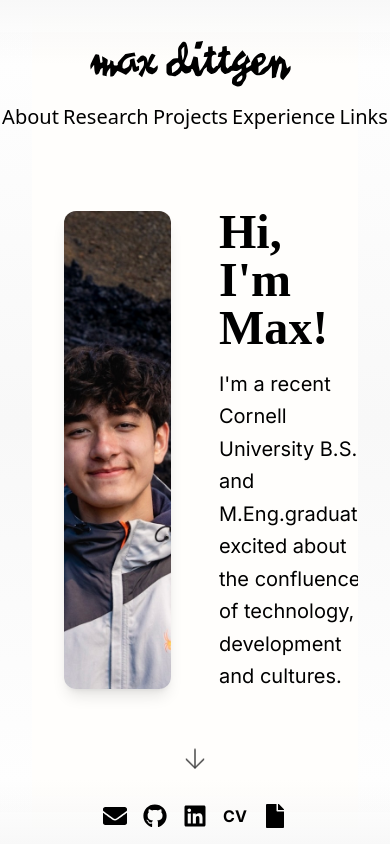
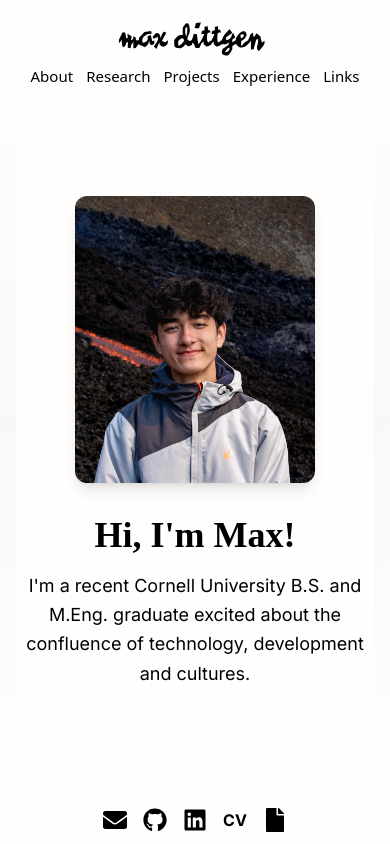
Before and after one commit to maxdittgen/maxdittgen-code, a React (Vite) app: page / in a window 390 px wide. Built offline with nearby package versions, Linux system fonts and the light colour scheme; a web font is replaced by a local one.

Commit message:
Optimize for mobile

```diff
--- a/src/App.tsx
+++ b/src/App.tsx
@@ -1,4 +1,4 @@
-import { useState } from 'react';
+import { useEffect, useRef, useState } from 'react';
 import Navbar from './components/Navbar';
 import Footer from './components/Footer';
 import SectionWrapper from './components/SectionWrapper';
@@ -13,6 +13,62 @@ import Links from './pages/Links';
 function App() {
   /** Keeps track of the section currently in view */
   const [active, setActive] = useState<string>('');   // <-- pass to Navbar
+  const scrollerRef = useRef<HTMLDivElement>(null);
+
+  /* Mobile: touch scrolling doesn't pass from a section's inner scroll box
+     to the page, so once that box is at its end, a further swipe in the
+     same direction snaps to the next/previous section instead. */
+  useEffect(() => {
+    const scroller = scrollerRef.current;
+    if (!scroller) return;
+
+    let startY = 0;
+    let atTop = true;
+    let atBottom = true;
+
+    const innerScrollBox = (target: EventTarget | null) => {
+      let el = target instanceof Element ? target : null;
+      while (el && el !== scroller) {
+        const { overflowY } = getComputedStyle(el);
+        if ((overflowY === 'auto' || overflowY === 'scroll') && el.scrollHeight > el.clientHeight + 1) {
+          return el;
+        }
+        el = el.parentElement;
+      }
+      return null;
+    };
+
+    const onTouchStart = (e: TouchEvent) => {
+      startY = e.touches[0].clientY;
+      const box = innerScrollBox(e.target);
+      atTop = !box || box.scrollTop <= 1;
+      atBottom = !box || box.scrollTop + box.clientHeight >= box.scrollHeight - 1;
+    };
+
+    const onTouchEnd = (e: TouchEvent) => {
+      if (window.matchMedia('(min-width: 768px)').matches) return;
+      const box = innerScrollBox(e.target);
+      if (!box) return; // no inner scroll box: native snapping already handles it
+
+      const dy = startY - e.changedTouches[0].clientY; // > 0 = swipe up (scroll down)
+      const current = Math.round(scroller.scrollTop / scroller.clientHeight);
+      let next = current;
+      if (dy > 50 && atBottom) next = current + 1;
+      else if (dy < -50 && atTop) next = current - 1;
+
+      const section = scroller.children[next] as HTMLElement | undefined;
+      if (next !== current && section) {
+        scroller.scrollTo({ top: section.offsetTop, behavior: 'smooth' });
+      }
+    };
+
+    scroller.addEventListener('touchstart', onTouchStart, { passive: true });
+    scroller.addEventListener('touchend', onTouchEnd, { passive: true });
+    return () => {
+      scroller.removeEventListener('touchstart', onTouchStart);
+      scroller.removeEventListener('touchend', onTouchEnd);
+    };
+  }, []);
 
   /** Add or remove pages here as you build them out */
   const sections = [
@@ -30,7 +86,7 @@ function App() {
       <Navbar active={active} />
 
       {/* Full‑screen snap container */}
-      <div className="snap-y snap-mandatory h-screen overflow-y-scroll scroll-smooth">
+      <div ref={scrollerRef} className="snap-y snap-mandatory h-dvh md:h-screen overflow-y-scroll scroll-smooth">
         {sections.map(({ id, component }) => (
           <SectionWrapper
             key={id}
--- a/src/components/Footer.tsx
+++ b/src/components/Footer.tsx
@@ -2,7 +2,7 @@ import React from 'react';
 import { FaGithub, FaLinkedin, FaFile, FaEnvelope } from 'react-icons/fa';
 
 const Footer: React.FC = () => (
-  <footer className="fixed bottom-0 left-0 w-full bg-transparent z-30 flex justify-center space-x-4 p-4">
+  <footer className="fixed bottom-0 left-0 w-full bg-[#fffefc] md:bg-transparent z-30 flex justify-center space-x-4 p-3 md:p-4">
     <a href="mailto:myd4@cornell.edu" aria-label="Email Me">
       <FaEnvelope size={24} />
     </a>
--- a/src/components/Navbar.tsx
+++ b/src/components/Navbar.tsx
@@ -9,23 +9,23 @@ const Navbar: React.FC<NavbarProps> = ({ active }) => {
     console.log('Navbar active:', active);
 
     return(
-    <nav className="fixed top-0 left-0 w-full flex flex-col bg-transparent z-30 py-4">
+    <nav className="fixed top-0 left-0 w-full flex flex-col bg-[#fffefc] md:bg-transparent z-30 py-2 md:py-4">
         {/* Logo (full-width wrapper) */}
-        <div className="w-full flex justify-center py-4">
+        <div className="w-full flex justify-center py-2 md:py-4">
         <a href="#hero">
             <img
             src={Logo}
             alt="Max Dittgen Logo"
-            className="w-55 h-auto md:w-70"
+            className="w-40 h-auto md:w-70"
             />
         </a>
         </div>
         {/* Links */}
-        <ul className="w-full max-w-4xl mx-auto flex justify-around pb-4">
+        <ul className="w-full max-w-4xl mx-auto flex justify-around px-6 md:px-0 pb-2 md:pb-4">
         <li>
             <a
             href="#about"
-            className={`nav-link ${active === 'about' ? 'font-bold' : 'font-normal'}`}
+            className={`nav-link text-[15px] md:text-xl ${active === 'about' ? 'font-bold' : 'font-normal'}`}
             >
             About
             </a>
@@ -33,7 +33,7 @@ const Navbar: React.FC<NavbarProps> = ({ active }) => {
         <li>
             <a
             href="#research"
-            className={`nav-link ${active === 'research' ? 'font-bold' : 'font-normal'}`}
+            className={`nav-link text-[15px] md:text-xl ${active === 'research' ? 'font-bold' : 'font-normal'}`}
             >
             Research
             </a>
@@ -41,7 +41,7 @@ const Navbar: React.FC<NavbarProps> = ({ active }) => {
         <li>
             <a
             href="#projects"
-            className={`nav-link ${active === 'projects' ? 'font-bold' : 'font-normal'}`}
+            className={`nav-link text-[15px] md:text-xl ${active === 'projects' ? 'font-bold' : 'font-normal'}`}
             >
             Projects
             </a>
@@ -49,7 +49,7 @@ const Navbar: React.FC<NavbarProps> = ({ active }) => {
         <li>
             <a
             href="#experience"
-            className={`nav-link ${active === 'experience' ? 'font-bold' : 'font-normal'}`}
+            className={`nav-link text-[15px] md:text-xl ${active === 'experience' ? 'font-bold' : 'font-normal'}`}
             >
             Experience
             </a>
@@ -57,7 +57,7 @@ const Navbar: React.FC<NavbarProps> = ({ active }) => {
         <li>
             <a
             href="#links"
-            className={`nav-link ${active === 'links' ? 'font-bold' : 'font-normal'}`}
+            className={`nav-link text-[15px] md:text-xl ${active === 'links' ? 'font-bold' : 'font-normal'}`}
             >
             Links
             </a>
--- a/src/components/SectionWrapper.tsx
+++ b/src/components/SectionWrapper.tsx
@@ -28,7 +28,7 @@ const SectionWrapper: React.FC<SectionWrapperProps> = ({
     <section
       id={id}
       ref={ref}
-      className="snap-start flex items-center justify-center min-h-screen px-8"
+      className="snap-start flex items-center justify-center h-dvh min-h-0 overflow-hidden md:h-auto md:min-h-screen md:overflow-visible px-4 md:px-8"
     >
       {children}
     </section>
--- a/src/pages/Hero.tsx
+++ b/src/pages/Hero.tsx
@@ -4,11 +4,17 @@ import ProfilePic from '../assets/profilepic.jpg'
 import ArrowDown from '../assets/arrow-down.svg'
 
 const Hero: React.FC = () => {
-  const [imageHeight, setImageHeight] = useState(478);
+  const [imageHeight, setImageHeight] = useState<number | undefined>(478);
 
   // Adjust image height based on viewport height
   useEffect(() => {
     const handleResize = () => {
+      // On mobile, the image is sized by CSS instead
+      if (!window.matchMedia('(min-width: 768px)').matches) {
+        setImageHeight(undefined);
+        return;
+      }
+
       // Calculate available height (viewport height minus navbar height at 42px and footer at 12px)
       const availableHeight = window.innerHeight - 42;
 
@@ -27,23 +33,23 @@ const Hero: React.FC = () => {
   return (
     <section
       id="hero"
-      className="relative w-full min-h-screen bg-[#fffefc] flex flex-col items-center justify-center pt-42 pb-28 overflow-hidden"
+      className="relative w-full h-full min-h-0 md:h-auto md:min-h-screen bg-[#fffefc] flex flex-col items-center justify-center pt-24 pb-14 md:pt-42 md:pb-28 overflow-hidden"
     >
       {/* Main content grid, slightly narrower than full width */}
-      <div className="mx-auto px-8 grid grid-cols-2 items-center gap-12 max-w-4xl w-full">
+      <div className="mx-auto md:px-8 grid grid-cols-1 md:grid-cols-2 items-center gap-8 md:gap-12 max-w-4xl w-full">
         {/* Left: profile image with dynamically adjusted height */}
         <img
           src={ProfilePic}
           alt="Max Dittgen portrait"
-          className="w-[400px] rounded-xl shadow-lg object-cover"
-          style={{ height: `${imageHeight}px` }}
+          className="w-full max-w-[240px] aspect-[400/478] mx-auto md:mx-0 md:max-w-full md:aspect-auto md:w-[400px] rounded-xl shadow-lg object-cover"
+          style={imageHeight ? { height: `${imageHeight}px` } : undefined}
         />
 
         {/* Right: heading and intro text, slightly smaller type */}
-        <div className="flex flex-col items-start">
-          <h1 className="hero-title text-5xl mb-4">Hi, I'm Max!</h1>
-          <p className="text-xl font-medium max-w-lg leading-relaxed">
-            I'm a recent Cornell University B.S. and M.Eng.graduate excited about
+        <div className="flex flex-col items-center text-center md:items-start md:text-left">
+          <h1 className="hero-title text-4xl md:text-5xl mb-4">Hi, I'm Max!</h1>
+          <p className="text-lg md:text-xl font-medium max-w-lg leading-relaxed">
+            I'm a recent Cornell University B.S. and M.Eng. graduate excited about
             the confluence of technology, development and cultures.
           </p>
         </div>
@@ -53,7 +59,7 @@ const Hero: React.FC = () => {
       <a
         href="#about"
         aria-label="Scroll to About"
-        className="absolute bottom-16 left-1/2 transform -translate-x-1/2"
+        className="hidden md:block absolute bottom-16 left-1/2 transform -translate-x-1/2"
       >
         <img
           src={ArrowDown}
--- a/src/pages/Links.tsx
+++ b/src/pages/Links.tsx
@@ -5,7 +5,7 @@ import ArrowUp from '../assets/double_up.svg'
 const Links: React.FC = () => (
   <section
     id="links"
-    className="relative w-full min-h-screen bg-[#fffefc] pt-32 flex flex-col items-center"
+    className="relative w-full h-full min-h-0 md:h-auto md:min-h-screen bg-[#fffefc] pt-28 md:pt-32 flex flex-col items-center"
   >
     {/* Centered list of links */}
     <div className="flex-1 flex flex-col justify-center space-y-12">
--- a/src/pages/Projects.tsx
+++ b/src/pages/Projects.tsx
@@ -99,17 +99,18 @@ const Projects: React.FC = () => {
   }, [])
 
   return (
-    <section id="projects" className="relative w-full min-h-screen bg-[#fffefc]">
+    <section id="projects" className="relative w-full h-full flex flex-col md:h-auto md:block md:min-h-screen bg-[#fffefc] pt-28 pb-14 md:pt-0 md:pb-0">
       {/* Fixed header space */}
-      <div className="h-40 w-full" />
+      <div className="hidden md:block h-40 w-full" />
 
       {/* Scrollable projects container */}
-      <div className="mx-auto px-8 max-w-6xl w-full h-[calc(100vh-12rem)] relative">
+      <div className="mx-auto md:px-8 max-w-6xl w-full flex-1 min-h-0 md:h-[calc(100vh-12rem)] relative">
         <div
           ref={scrollRef}
           onScroll={evaluateScrollState}
-          className="h-full overflow-y-auto pr-8 pl-4 pt-4 pb-16"
+          className="h-full overflow-y-auto overscroll-y-contain md:overscroll-y-auto md:pr-8 md:pl-4 pt-4 pb-16"
         >
+          <h2 className="text-2xl font-bold mb-4">Projects</h2>
           <div className="grid grid-cols-1 md:grid-cols-2 lg:grid-cols-3 gap-6">
             {projects.map((proj, idx) => (
               <div
@@ -202,7 +203,7 @@ const Projects: React.FC = () => {
           <a
             href="#experience"
             aria-label="Scroll to Experience"
-            className="absolute bottom-4 left-1/2 transform -translate-x-1/2"
+            className="hidden md:block absolute bottom-4 left-1/2 transform -translate-x-1/2"
           >
             <img src={ArrowDown} alt="Scroll down" className="w-8 h-10 animate-bounce" />
           </a>
```
Also changed, not shown: src/pages/About.tsx (+18 -11 lines), src/pages/Experience.tsx (+6 -6 lines), src/pages/Research.tsx (+10 -10 lines).
